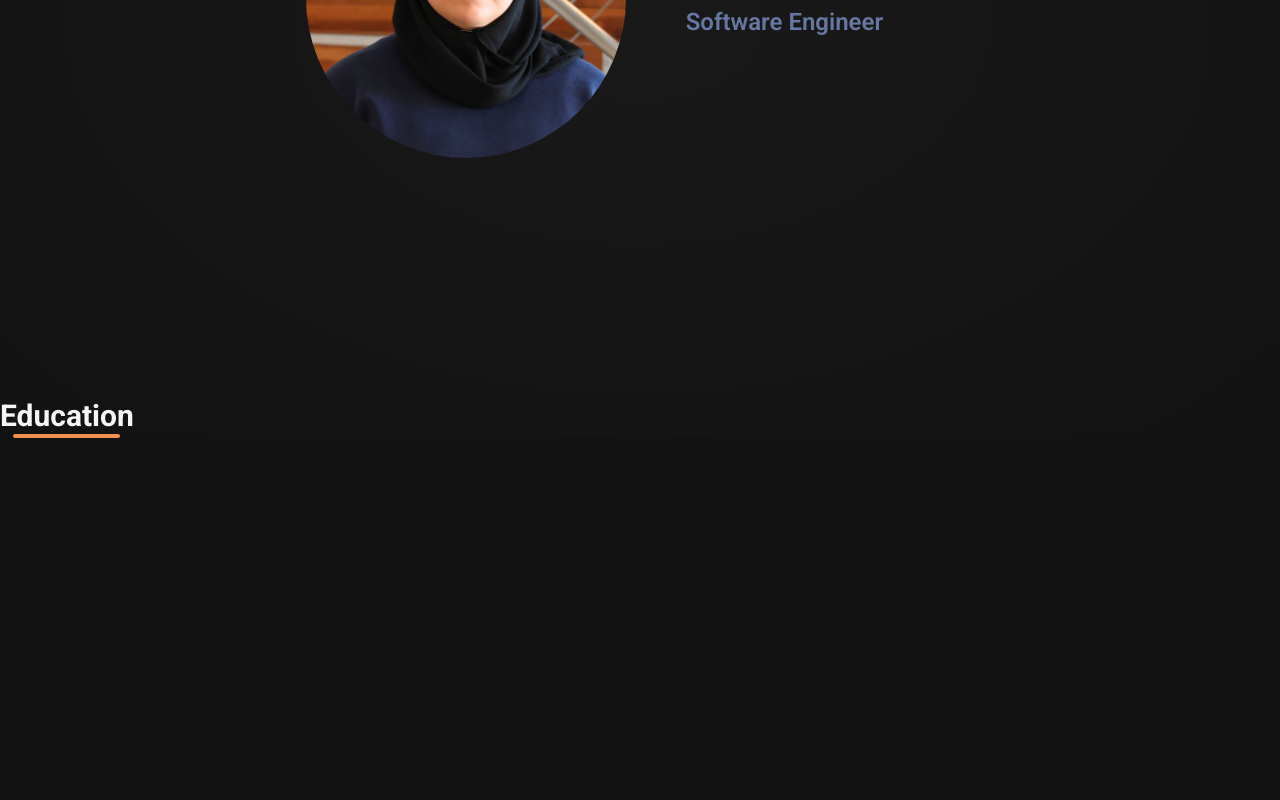
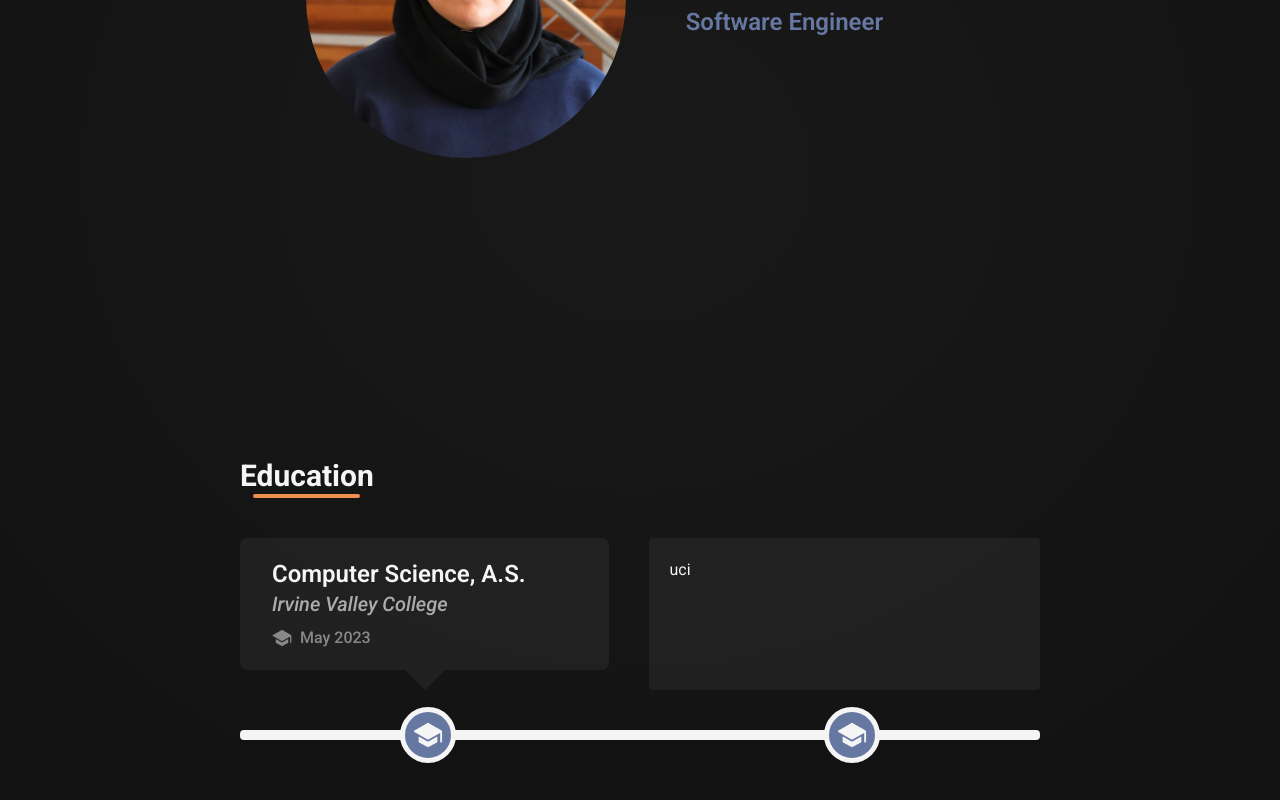
Before and after one commit to hnouizi/hnouizi.github.io, a React (Vite) app: page / in a window 1280 px wide. Shown: the part 402-1202 px from the top of the page. Before the commit the page ends 840 px from the top, so only its background shows below. Built offline with nearby package versions, Linux system fonts and the light colour scheme.

Commit message:
created ivc section

```diff
--- a/src/App.css
+++ b/src/App.css
@@ -4,6 +4,8 @@
     --color-darkgray-100: #121212;
     --color-darkgray-97: #191919;
     --color-darkgray-80: #414141;
+    --color-darkgray-50: #888888;
+    --color-darkgray-35: #ACACAC;
     --color-lightorange: #F18F4E;
     --color-cobaltblue: #6677A2;
 }
@@ -16,3 +18,7 @@ body {
 button {
     @apply cursor-pointer
 }
+
+.downward-triangle {
+    @apply w-0 h-0 border-l-20 border-l-transparent border-r-20 border-r-transparent border-t-20
+}
--- a/src/components/Education.tsx
+++ b/src/components/Education.tsx
@@ -1,11 +1,51 @@
 import Heading from "./Heading";
+import { IoSchool } from "react-icons/io5";
 
 const Education = () => {
     return (
         <div>
-            <Heading>
-                Education
-            </Heading>
+            <div className="w-full flex justify-center items-center mt-15 mb-15">
+                <div className="w-200">
+                    <Heading>
+                        Education
+                    </Heading>
+
+                    {/* sections */}
+                    <div className="w-full flex mt-10 mb-10">
+                        <div className="w-1/2">
+                            <div className="bg-white/5 mr-5 rounded-lg px-8 py-5">
+                                 <div className="text-2xl font-semibold">
+                                    Computer Science, A.S.
+                                </div>
+                                <div className="text-xl font-medium text-darkgray-35 italic mb-2">
+                                    Irvine Valley College
+                                </div>
+                                <div className="flex items-center text-darkgray-50 font-medium gap-2">
+                                    <IoSchool className="text-xl"/>
+                                    May 2023
+                                </div>
+                            </div>
+                            <div className="w-full flex justify-center">
+                                <div className="downward-triangle border-white/5 mr-5"/>
+                            </div>
+                        </div>
+                        <div className="w-1/2 bg-white/5 ml-5 rounded p-5">
+                            uci
+                        </div>
+                    </div>
+
+                    {/* timeline & icons */}
+                    <div className="w-full relative flex items-center">
+                        <div className="w-full border-5 rounded"/>
+                        <div className="absolute left-1/5 bg-cobaltblue p-2 rounded-full border-5">
+                            <IoSchool className="text-3xl"/>
+                        </div>
+                        <div className="absolute right-1/5 bg-cobaltblue p-2 rounded-full border-5">
+                            <IoSchool className="text-3xl"/>
+                        </div>
+                    </div>
+                </div>
+            </div>
         </div>
     )
 }
```
